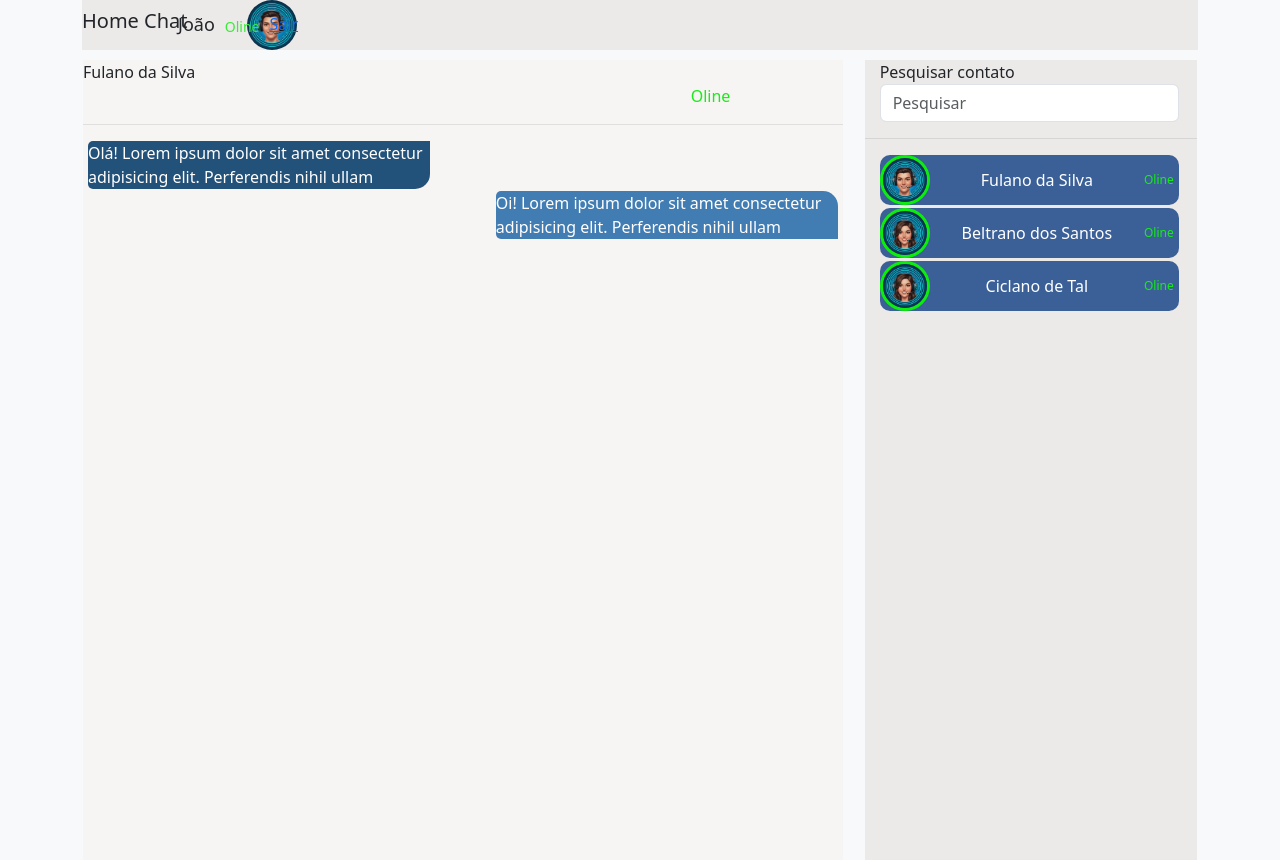
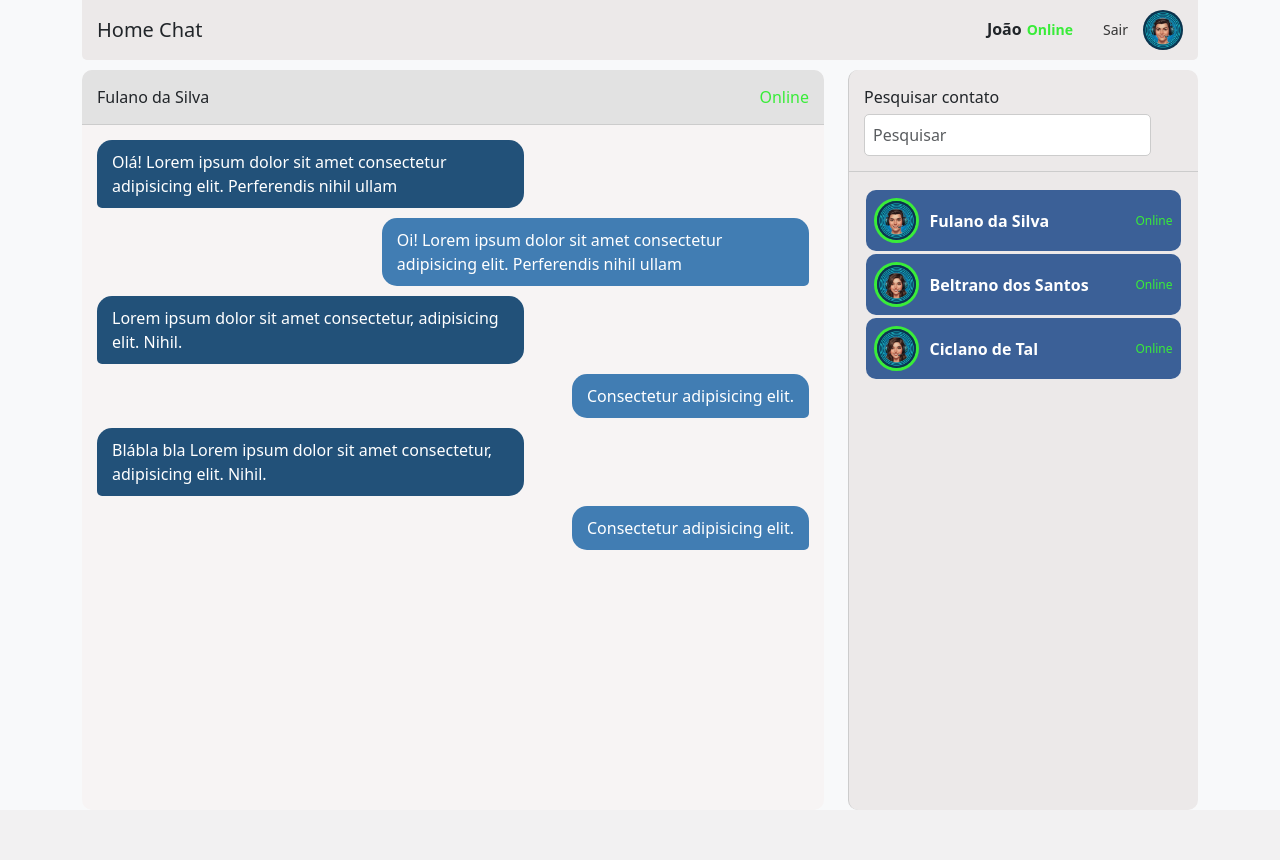
Before and after one commit to Hudisson/Chat-em-PHP-e-Ajax, a PHP site: page /home in a window 1280 px wide. After the commit the page ends 809 px from the top, so only its background shows below. Run offline with PHP 8.4, Linux system fonts and the light colour scheme.

Commit message:
Desenvolvido Layout do chat

```diff
--- a/resources/assets/css/style.css
+++ b/resources/assets/css/style.css
@@ -3,6 +3,21 @@
     padding: 0;
     box-sizing: border-box;
 }
+
+/* Variáveis CSS para Cores e Espaçamento */
+:root {
+    --header-bg: #ece9e9;
+    --chat-bg: #f7f4f4;
+    --online-color: #39ec39;
+    --msg-received-bg: #225179;
+    --msg-sent-bg: #417db3;
+    --contact-highlight-bg: #3b6097;
+    --primary-color: #3b6097;
+    --spacing-sm: 5px;
+    --spacing-md: 15px;
+}
+
+/*======================================PÁGINAS DE LOGIN E CADASTRO===========================*/
 
 form .field{
     display: flex;
@@ -56,151 +71,218 @@ hr {
     opacity: 0.1;
 }
 
-/* Ajusta o padding no container para telas muito pequenas */
-@media (max-width: 576px) {
-    .container {
-        padding: 0 15px;
-    }
+/*=================================================================================================================================*/
+/* LAYOUT GERAL */
+.container.wrapper {
+    width: 100%;
 }
 
-/*================================*/
-header{
-    background-color: #ece9e9;
+
+/* =============================================== HEADER ===================================*/
+header {
+    background-color: var(--header-bg);
     width: 100%;
-    height: 50px;
-}
-.content{
-   display: flex;
-   align-items: center;
-   justify-content: space-between;
-   width: 100%;
+    height: 60px;
+    border-radius: 0 0 5px 5px;
+    display: flex;
+    align-items: center;
+    padding: 0 var(--spacing-md);
+    box-sizing: border-box; /* Garante que padding não afete a altura/largura */
 }
 
-.img-foto{
-    margin-right: 70%;
+.header-info {
+    display: flex;
+    align-items: center;
+    justify-content: space-between;
+    width: 100%;
 }
 
-.img-foto img{
-    height: 50px;
-    width: 50px;
-    border-radius: 50%;
+.logo-chat h1 {
+    font-size: 20px;
+    margin: 0;
 }
 
-.logo-chat{
-    width: 16%;
+.profile-summary {
+    display: flex;
+    align-items: center;
+    line-height: 1.2;
+    margin-left: auto; /* Empurra para o canto direito */
 }
 
-.logo-chat h1{
-    font-size: 20px;
+.profile-summary span {
+    margin-right: var(--spacing-sm);
+    font-size: 16px;
+    font-weight: bold;
 }
 
-.details{
-    display: flex;
-    flex-direction: row;
-    align-items: center;
-    justify-content: center;
-    line-height: 1.2;
-    transform: translateX(-900px);
-}
-
-.details span{
-    margin-right: 10px;
-    font-size: 18px;
-}
-
-.details p{
-    margin-right: 10px;
-    transform: translateY(10px);
-    color: #39ec39;
+.profile-summary .online-status { /* Classe mais clara para o status */
+    margin-right: 15px;
+    color: var(--online-color);
     font-size: 14px;
 }
 
-.main{
+.profile-image-container {
+    margin-left: var(--spacing-md); /* Espaçamento entre o status e a imagem */
+}
+
+.profile-image-container img {
+    height: 40px;
+    width: 40px;
+    border-radius: 50%;
+    object-fit: cover;
+}
+
+/*====================================== MAIN CHAT AREA ==============================*/
+.main-layout {
+    display: grid;
+    /* Define 2/3 para o chat e 1/3 para a lista de contatos (aproximadamente) */
+    grid-template-columns: 2fr 350px;
+    height: calc(100vh - 60px); /* Altura da tela menos a altura do header */
+    margin-top: 0;
+}
+
+.chat-view {
     width: 100%;
+    height: 100%;
+    background-color: var(--chat-bg);
+    display: flex;
+    flex-direction: column; /* Organiza elementos verticalmente */
+    overflow-y: hidden;
+    margin-top: 10px;
+    margin-left: -12px;
+    border-radius: 10px;
+}
+
+/* Contato do Chat (Fulano da Silva) */
+.contact-msg {
+    padding: var(--spacing-md);
+    background-color: #e2e2e2;
+    border-bottom: 1px solid #ccc;
+    display: flex;
+    justify-content: space-between;
+    align-items: center;
+}
+
+.contact-msg .status {
+    color: var(--online-color);
+}
+
+/* =======================================ÁREA DE CONVERSA=============================== */
+.conversation {
+    flex-grow: 1; /* Ocupa o espaço restante */
+    padding: var(--spacing-sm);
+    overflow-y: auto; /* Habilita a rolagem das mensagens */
+    display: flex;
+    flex-direction: column; /* Mensagens uma abaixo da outra */
+    gap: 10px !important; /* Espaço entre as mensagens */
+    padding: 15px;
+}
+
+.msg-received, .msg-sent {
+    max-width: 60%; /* Define uma largura máxima para as bolhas */
+    padding: 10px 15px;
+    color: #fff;
+    word-wrap: break-word; /* Garante que o texto quebre corretamente */
+}
+
+.msg-received {
+    background-color: var(--msg-received-bg);
+    border-radius: 15px 15px 15px 5px;
+    align-self: flex-start; /* Alinha à esquerda */
+}
+
+.msg-sent {
+    background-color: var(--msg-sent-bg);
+    border-radius: 15px 15px 5px 15px;
+    align-self: flex-end; /* Alinha à direita */
+}
+
+/* ===============================================LISTA DE CONTATOS =================================================*/
+.contact-list {
+    width: 100%;
+    height: 100%;
+    background-color: var(--header-bg);
+    border-left: 1px solid #ccc;
+    display: flex;
+    flex-direction: column;
+    overflow-y: hidden;
+    margin-top: 10px;
+    margin-left: 12px;
+    border-radius: 10px;
+}
+
+.contact-list .search {
+    padding: var(--spacing-md);
+    border-bottom: 1px solid #ccc;
+}
+
+.contact-list .search label {
+    display: block;
+    margin-bottom: var(--spacing-sm);
+}
+
+.contact-list .search input {
+    width: 90%;
+    padding: 8px;
+    border: 1px solid #ccc;
+    border-radius: 5px;
+    box-sizing: border-box;
+    margin-left: 0;
+}
+
+.contacts-container {
+    overflow-y: auto; /* Habilita a rolagem da lista de amigos */
+    padding: var(--spacing-md) 0;
+    flex-grow: 1;
+}
+
+.friend-item {
+    width: 90%;
+    background-color: var(--contact-highlight-bg);
+    margin: 3px auto; /* Centraliza e adiciona margem vertical */
+    border-radius: 10px;
+    color: #fff;
+    padding: 8px;
     display: flex;
     align-items: center;
     justify-content: space-between;
-    margin-top: 10px;
-
+    cursor: pointer;
+    transition: background-color 0.2s;
 }
 
-.chat-view{
-    width: 800px;
-    height: 100vh;
-    background-color: #f7f4f4;
-    transform: translateX(-11px);
+.friend-item:hover {
+    background-color: #2a4773; /* Escurece no hover */
 }
 
-.chat-view .conversation{
-    display: flex;
-   align-items: center;
-   justify-content: space-between;
+.friend-item img {
+    margin-right: 10px;
+    width: 45px;
+    height: 45px;
+    border-radius: 50%;
+    border: 3px solid var(--online-color);
+    object-fit: cover;
 }
 
-.contact-msg .status{
-    color: #18eb18;
-    margin-left: 80%;
+.friend-info {
+    flex-grow: 1; /* Permite que o nome do amigo ocupe o espaço */
 }
 
-.conversation .msg-received{
-    width: 45%;
-    background-color: #225179;
-    color: #fff;
-    border-radius: 5px 0 15px 5px;
+.friend-name {
+    font-weight: bold;
+}
+
+.friend-item .status {
+    font-size: 12px;
+    color: var(--online-color);
     margin-left: 5px;
 }
 
-.conversation .msg-sent{
-    width: 45%;
-    background-color: #417db3;
-    color: #fff;
-    border-radius: 5px 15px 0 5px;
-    margin-right: 5px;
-    transform: translateY(50px);
+/* Estilo para links de logout */
+.logout {
+    text-decoration: none;
+    color: #333;
+    font-size: 14px;
+    margin-left: var(--spacing-md);
 }
 
-.contact-list{
-    width: 350px;
-    height: 100vh;
-    background-color: #ece9e9;
-    transform: translateX(11px);
-}
-
-.contact-list .search{
-    width: 100%;
-}
-.contact-list .search input {
-    width: 90%;
-    margin-left: 15px;
-}
-.contact-list .search label{
-    margin-left: 15px;
-}
-
-
-.contact-list .friends{
-    width: 90%;
-    background-color: #3b6097;
-    margin-top: 3px;
-    margin-left: 15px;
-    border-radius: 10px;
-    color: #fff;
-
-    display: flex;
-    align-items: center;
-    justify-content: space-between;
-}
-
-.contact-list .friends img{
-    width: 50px;
-    height: 50px;
-    border-radius: 50%;
-    border: 3px solid #0bee0b;
-}
-
-.contact-list .friends .status{
-    font-size: 12px;
-    margin-right: 5px;
-    color: #18eb18;
-}
 /*=============================================*/
--- a/resources/views/home.php
+++ b/resources/views/home.php
@@ -2,42 +2,34 @@
 include_once "includes/header.php";
 ?>
 
-
 <div class="container wrapper">
-    <section class="users">
     <header>
-
-            <div class="content">
+        <div class="header-info">
 
             <div class="logo-chat">
                 <h1>Home Chat</h1>
             </div>
 
-                <div class="img-foto">
-                    <img src="../../../chat/resources/assets/img/h.jpeg" alt="">
+            <div class="profile-summary">
+                <span>João</span>
+                <span class="online-status">Online</span>
+                <a href="#" class="logout">Sair</a>
             </div>
 
-
-                <div class="details">
-                    <span>João</span>
-                    <p>Oline</p>
-                    <a href="" class="logout">Sair</a>
+            <div class="profile-image-container">
+                <img src="../../../chat/resources/assets/img/h.jpeg" alt="Foto de Perfil de João">
             </div>
 
         </div>
+    </header>
 
-        </header>
-    </section>
-
-    <main>
-        <div class="container main">
+    <div class="container main-layout">
 
         <div class="chat-view">
             <div class="contact-msg">
-                    <span class="contact-name">Fulano da Silva</span> <span class="status">Oline</span>
+                <span class="contact-name">Fulano da Silva</span>
+                <span class="status">Online</span>
             </div>
-
-                <hr>
 
             <div class="conversation">
 
@@ -52,42 +44,61 @@ include_once "includes/header.php";
                     Lorem ipsum dolor sit amet consectetur adipisicing elit.
                     Perferendis nihil ullam
                 </div>
+                 <div class="msg-received">
+                    Lorem ipsum dolor sit amet consectetur, adipisicing elit. Nihil.
+                </div>
+
+                <div class="msg-sent">
+                    Consectetur adipisicing elit.
+                </div>
+
+                <div class="msg-received">
+                    Blábla bla Lorem ipsum dolor sit amet consectetur, adipisicing elit. Nihil.
+                </div>
+
+                <div class="msg-sent">
+                    Consectetur adipisicing elit.
                 </div>
 
             </div>
 
-            <div class="contact-list">
-
-                <div class="search">
-                    <label>Pesquisar contato</label>
-                    <input type="text" class="form-control pesquisar" id="search" placeholder="Pesquisar">
             </div>
 
-                <hr>
-
-                <div class="friends">
-                    <img src="../../../chat/resources/assets/img/h.jpeg" alt="">
-                    <span class="friend-name">Fulano da Silva</span>
-                    <span class="status">Oline</span>
+        <aside class="contact-list"> <div class="search">
+                <label for="search-input">Pesquisar contato</label>
+                <input type="text" class="form-control" id="search-input" placeholder="Pesquisar">
             </div>
 
-                <div class="friends">
-                    <img src="../../../chat/resources/assets/img/m.jpeg" alt="">
-                    <span class="friend-name">Beltrano dos Santos</span>
-                    <span class="status">Oline</span>
+            <div class="contacts-container">
+                <div class="friend-item">
+                    <img src="../../../chat/resources/assets/img/h.jpeg" alt="Foto de Perfil">
+                    <div class="friend-info">
+                        <span class="friend-name">Fulano da Silva</span>
+                    </div>
+                    <span class="status">Online</span>
                 </div>
 
-                <div class="friends">
-                    <img src="../../../chat/resources/assets/img/m.jpeg" alt="">
+                <div class="friend-item">
+                    <img src="../../../chat/resources/assets/img/m.jpeg" alt="Foto de Perfil">
+                    <div class="friend-info">
+                        <span class="friend-name">Beltrano dos Santos</span>
+                    </div>
+                    <span class="status">Online</span>
+                </div>
+
+                <div class="friend-item">
+                    <img src="../../../chat/resources/assets/img/m.jpeg" alt="Foto de Perfil">
+                    <div class="friend-info">
                         <span class="friend-name">Ciclano de Tal</span>
-                    <span class="status">Oline</span>
+                    </div>
+                    <span class="status">Online</span>
+                </div>
+            </div>
+
+        </aside>
     </div>
 
 </div>
-        </div>
-
-    </main>
-
 
 <?php
     include_once "includes/footer.php";
```
Lines whose indentation alone changed are shown as unchanged.
